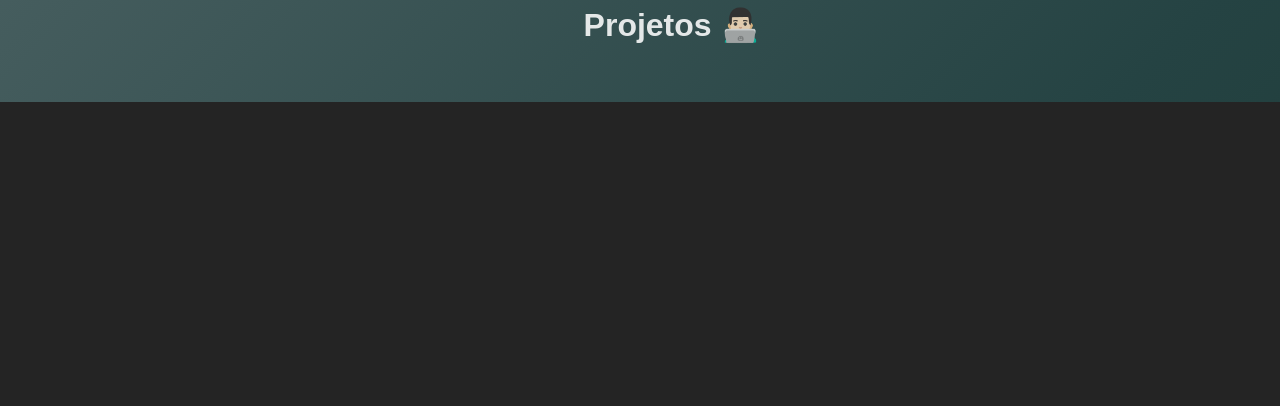
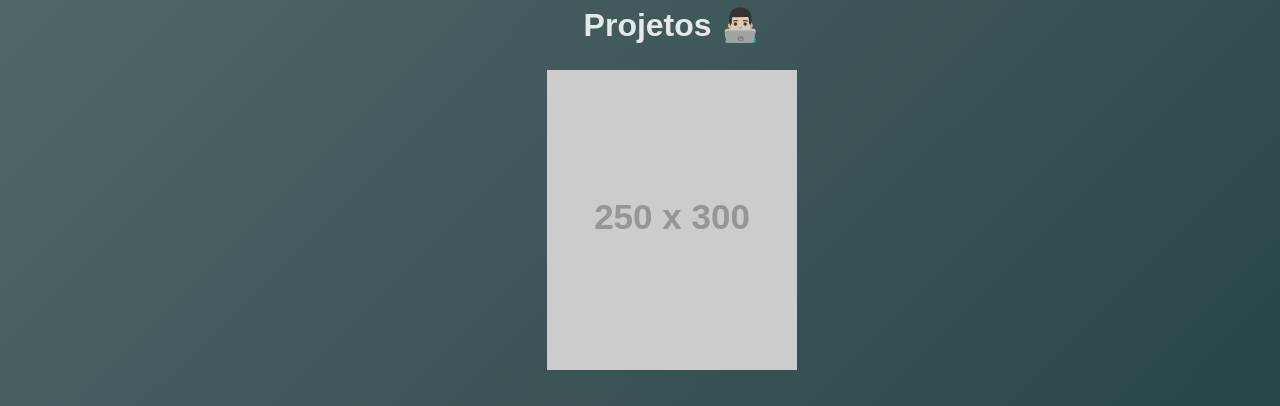
Before and after one commit to tcordeirojr/minhaApresentacao, a React (Vite) app: page / in a window 1280 px wide. Shown: the part 1143-1549 px from the top of the page. Before the commit the page ends 1245 px from the top, so only its background shows below. Built offline with nearby package versions, Linux system fonts and the light colour scheme.

Commit message:
adicao de placeholder teste

```diff
--- a/src/components/Projetos/Projetos.jsx
+++ b/src/components/Projetos/Projetos.jsx
@@ -4,6 +4,7 @@ function Projeto(){
 return(
   <div className='Projeto'>
     <motion.h1 animate={{x:20}}> </motion.h1>
+    <img src='https://placehold.co/250x300' alt="" />
   </div>
 );
 
```
